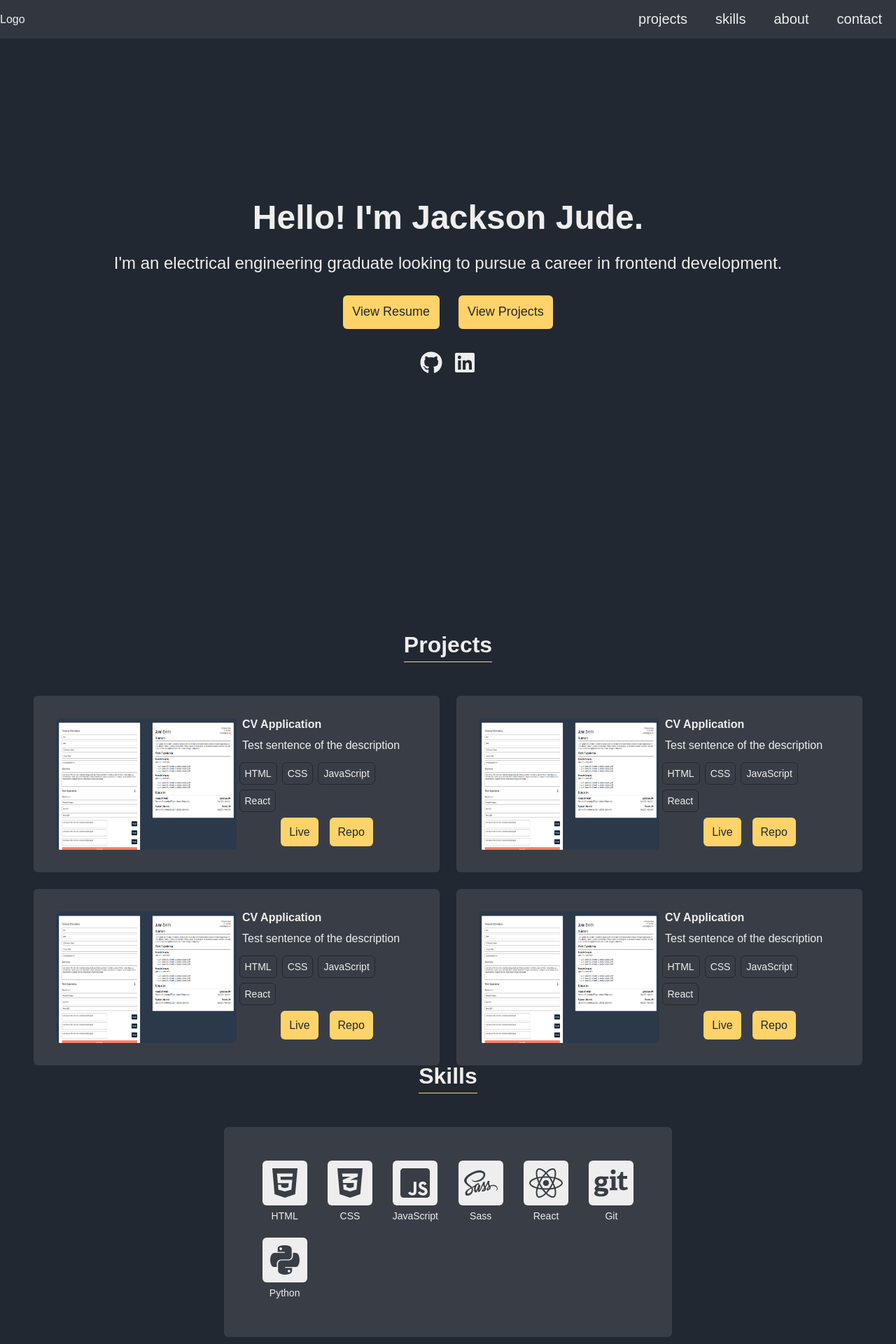
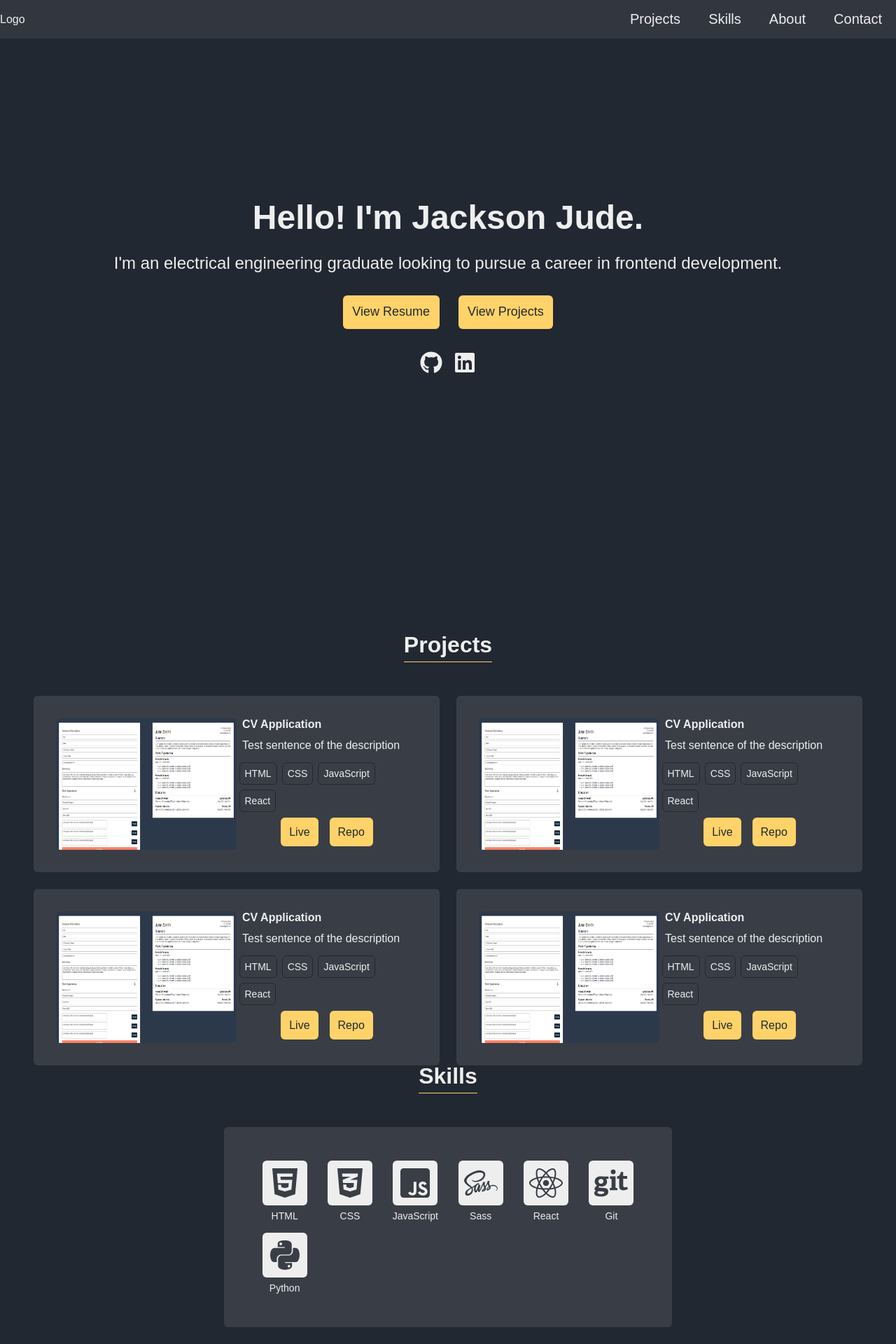
Before and after one commit to JacksonJ97/portfolio, a React (Create React App) app: page / in a window 1280 px wide. Shown: the top 1920 px of the page at 70% size. Built offline with nearby package versions, Linux system fonts and the light colour scheme.

Commit message:
minor fixes

```diff
--- a/src/components/Footer.js
+++ b/src/components/Footer.js
@@ -1,5 +1,5 @@
 const Footer = () => {
-  return <footer></footer>;
+  return <div>Created by Jackson Jude</div>;
 };
 
 export default Footer;
--- a/src/components/Nav/Nav.js
+++ b/src/components/Nav/Nav.js
@@ -14,10 +14,10 @@ const Nav = () => {
   return (
     <Wrapper>
       <ul>
-        <NavTitle title="projects" target="projects" />
-        <NavTitle title="skills" target="skills" />
-        <NavTitle title="about" target="about" />
-        <NavTitle title="contact" target="contact" />
+        <NavTitle title="Projects" target="projects" />
+        <NavTitle title="Skills" target="skills" />
+        <NavTitle title="About" target="about" />
+        <NavTitle title="Contact" target="contact" />
       </ul>
     </Wrapper>
   );
--- a/src/components/Skills.js
+++ b/src/components/Skills.js
@@ -27,7 +27,7 @@ const Wrapper = styled.div`
 
     p {
       font-size: 0.875rem;
-      margin: 0.5em 0;
+      margin-top: 0.5em;
     }
   }
 
@@ -56,6 +56,7 @@ const Skills = ({ id }) => {
   return (
     <Wrapper id={id}>
       <SectionHeader text="Skills" />
+
       <div className="skills-container">
         <div className="skill">
           <div className="icon">
```
